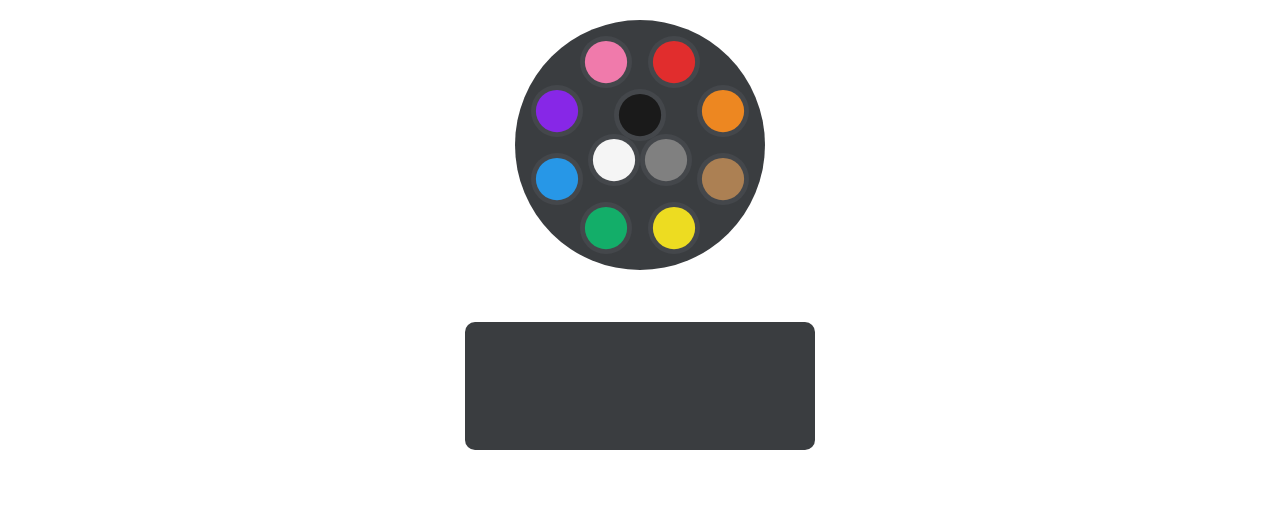
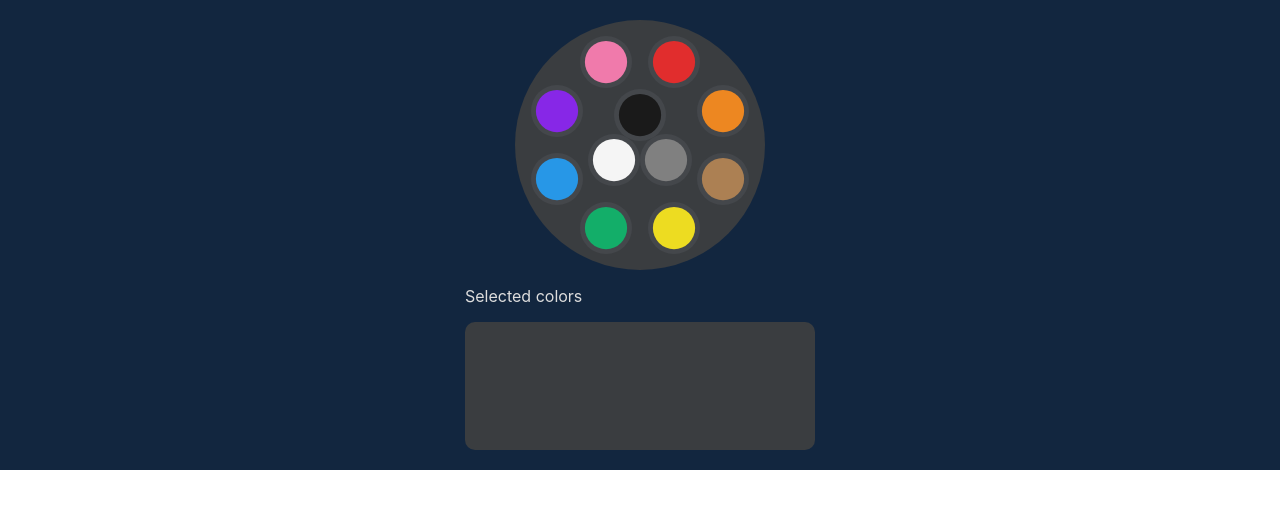
Before and after one commit to dannykennedy/quicker-picker, a React (Create React App) app: page / in a window 1280 px wide. Shown: the top 508 px of the page. Built offline with nearby package versions, Linux system fonts and the light colour scheme.

Commit message:
add dark background

```diff
--- a/src/App.css
+++ b/src/App.css
@@ -1,8 +1,9 @@
 .App {
   display: flex;
   justify-content: center;
-  color: white;
+  color: #ddd;
   box-sizing: border-box;
+  background-color: #12263f;
 }
 
 .color-picker-select-wrapper {
--- a/src/ColorPicker/ColorPicker.js
+++ b/src/ColorPicker/ColorPicker.js
@@ -242,7 +242,7 @@ const ColorPicker = ({ onSetColor }) => {
         selectedColors={selectedColors}
         onSwatchClick={onDeleteColor}
       />
-      <div style={{ color: "black" }}>
+      <div>
         {selectedColors.map((c) => {
           return <p>{c}</p>;
         })}
```
